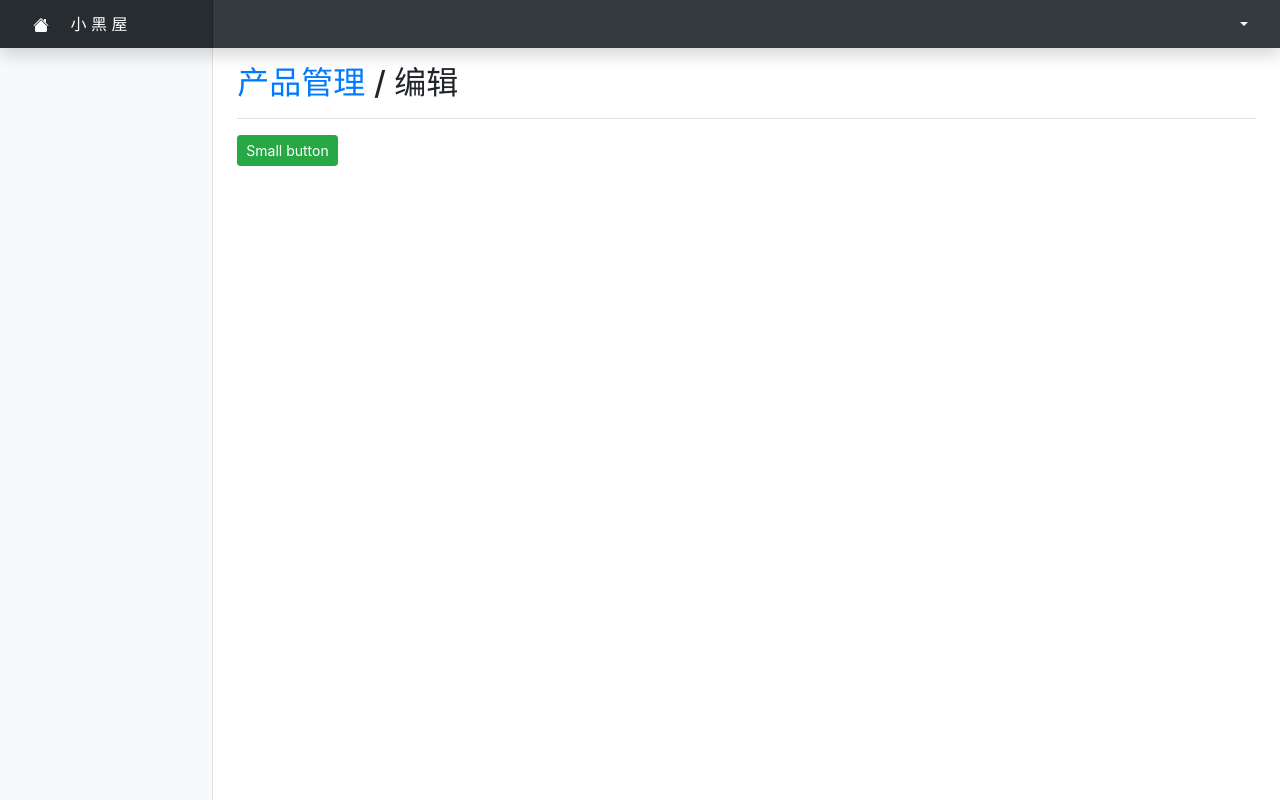
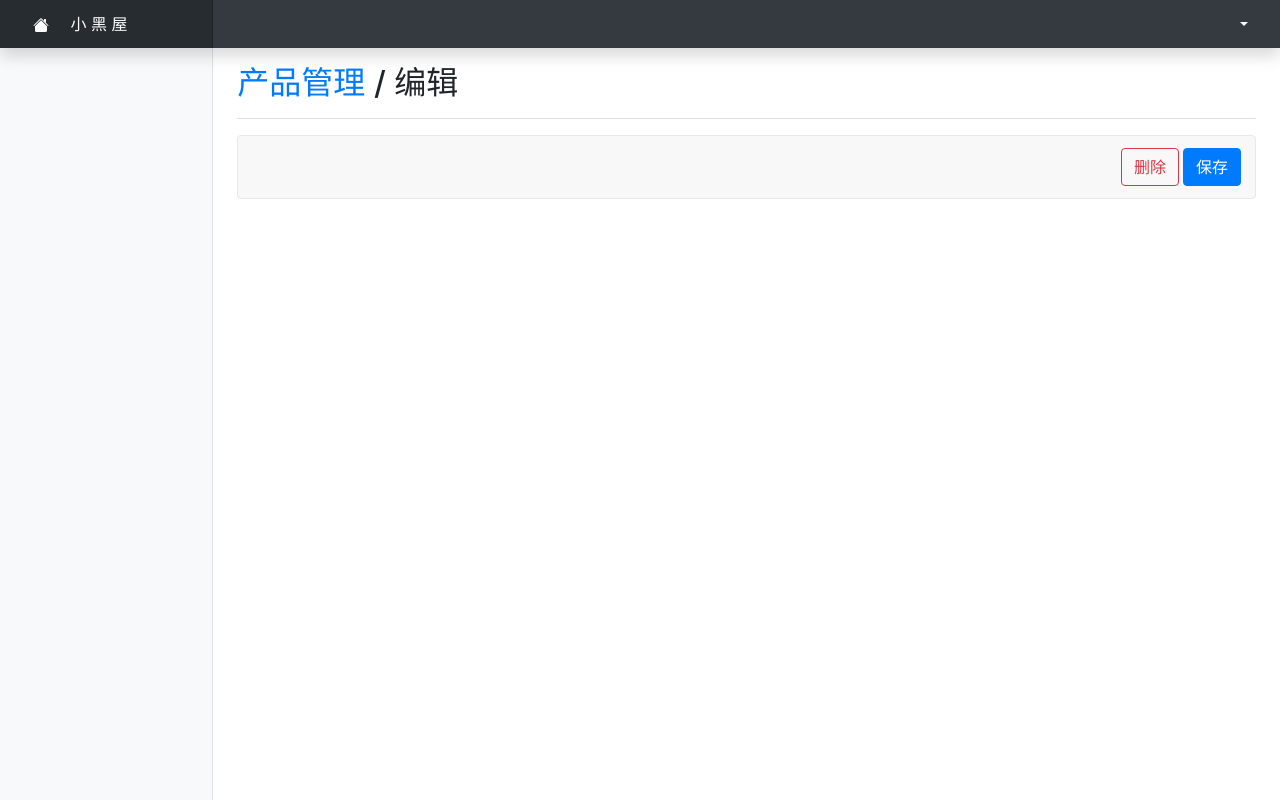
Before and after one commit to AdairYE/DevOps, a Django app: template WorkOrder/templates/workorder/editProduct.html in a window 1280 px wide. Run offline with Django 4.2, Linux system fonts and the light colour scheme; the template is opened without the code that fills it, so the values that code supplies are empty; some libraries are stand-ins or nearby versions.

Commit message:
【add】 需求管理

```diff
--- a/Auth/templates/func_base.html
+++ b/Auth/templates/func_base.html
@@ -97,7 +97,12 @@
         height: 200%;
         left: 0;
         top: 0
-    }</style>
+    }
+
+    {% block css %}
+        {# 正文标题 #}
+    {% endblock %}
+    </style>
 </head>
 <body>
 
--- a/WorkOrder/templates/workorder/editProduct.html
+++ b/WorkOrder/templates/workorder/editProduct.html
@@ -1,12 +1,24 @@
 {% extends "func_base.html" %}
+{% block css %}
+    .submit-row {
+    padding: 12px 14px;
+    margin: 0 0 20px;
+    background: #f8f8f8;
+    border: 1px solid #e8e8e8;
+    border-radius: 4px;
+    text-align: right;
+    overflow: hidden;
+    }
+{% endblock %}
 
 {% block content-head %}
     <div class="d-flex justify-content-between flex-wrap flex-md-nowrap align-items-center pt-3 pb-2 mb-3 border-bottom">
         <h1 class="h2"><a href="{% url 'workorder_index' %}">产品管理<a> / 编辑</h1>
     </div>
 {% endblock %}
+
 {% block content %}
-    <ul class="list-group list-group-flush">
+    <ul class="list-group list-group-flush" id="editProduct">
         {% for product in editProduct %}
             <li class="list-group-item">
                 <div class="form-inline">
@@ -21,5 +33,28 @@
             </li>
         {% endfor %}
     </ul>
-    <button type="button" class="btn btn-success btn-sm">Small button</button>
+    <div class="submit-row">
+        <button type="button" class="btn btn-outline-danger ">删除</button>
+        <button type="button" onclick="saveProduct()" class="btn btn-primary">保存</button>
+    </div>
 {% endblock %}
+
+{% block js %}
+    <script>
+        function saveProduct() {
+            var product_ID =
+            $.ajax(
+                {
+                    type:"GET",
+                    dataType:"json",
+                    url:"{% url 'edit_product' %}",
+                    data:$("#editProduct").serialize(),
+                    headers:{"X-CSRFToken": "{{ csrf_token }}"},
+                    success:function (data) {
+                        console.log(data)
+                    }
+                }
+            )
+        }
+    </script>
+{% endblock %}
```
Also changed, not shown: WorkOrder/views.py (+13 -3 lines). Lines whose indentation alone changed are shown as unchanged.
